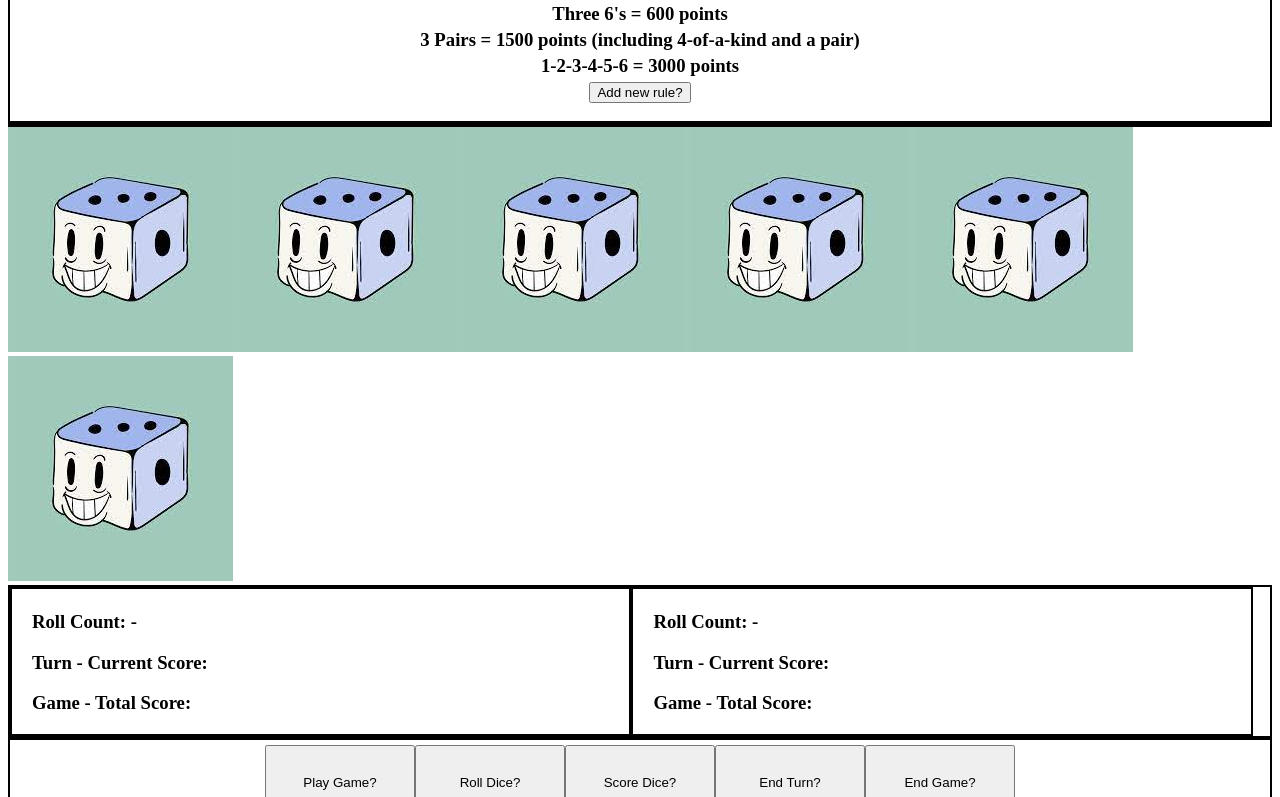
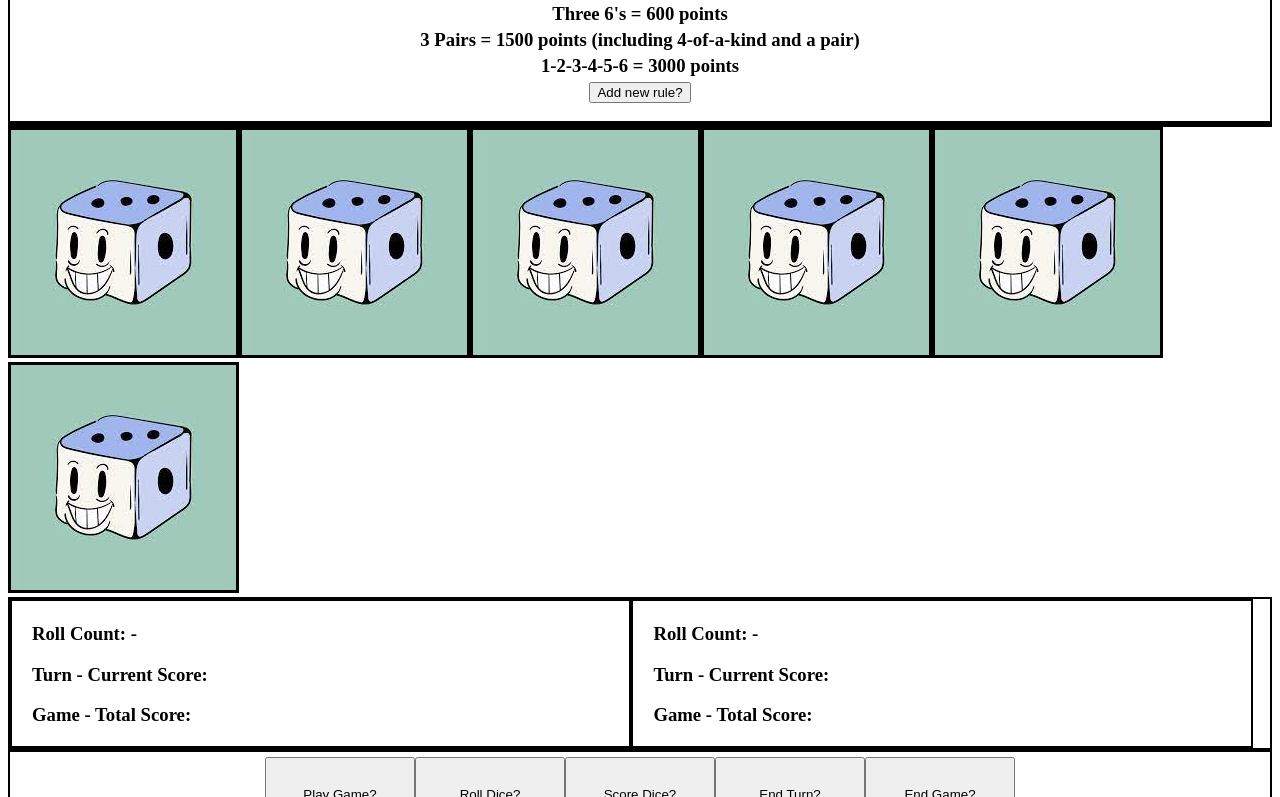
Before and after one commit to TerminatorJonny/FarkleFun, a Next.js app: page / in a window 1280 px wide. Shown: the part 622-1419 px from the top of the page. Built offline with nearby package versions, Linux system fonts and the light colour scheme.

Commit message:
Added dice components and also set up conditional selections

```diff
--- a/pages/DiceBox.js
+++ b/pages/DiceBox.js
@@ -1,22 +1,24 @@
 import React from "react";
+import DiceFive from "./diceFive";
+import DiceFour from "./diceFour";
+import DiceOne from "./DiceOne";
+import DiceSix from "./diceSix";
+import DiceThree from "./diceThree";
+import DiceTwo from "./diceTwo";
 
-const DiceBox = () => {
-
-
-
-    return (
-        <div className="box-dice">
-            <div className="diceshoe">
-                <img src="./images/df0.jfif" alt="dice-placeholder" className="dice1" />
-                <img src="./images/df0.jfif" alt="dice-placeholder" className="dice2" />
-                <img src="./images/df0.jfif" alt="dice-placeholder" className="dice3" />
-                <img src="./images/df0.jfif" alt="dice-placeholder" className="dice4" />
-                <img src="./images/df0.jfif" alt="dice-placeholder" className="dice5" />
-                <img src="./images/df0.jfif" alt="dice-placeholder" className="dice6" />
-            </div>
-        </div>
-    )
+const DiceBox = ({ selectDice, toggle }) => {
+  return (
+    <div className="box-dice">
+      <div className="diceshoe">
+        <DiceOne selectDice={selectDice} toggle={toggle} />
+        <DiceTwo selectDice={selectDice} toggle={toggle} />
+        <DiceThree selectDice={selectDice} toggle={toggle} />
+        <DiceFour selectDice={selectDice} toggle={toggle} />
+        <DiceFive selectDice={selectDice} toggle={toggle} />
+        <DiceSix selectDice={selectDice} toggle={toggle} />
+      </div>
+    </div>
+  );
 };
 
-
 export default DiceBox;
--- a/pages/PlayersBox.js
+++ b/pages/PlayersBox.js
@@ -3,12 +3,12 @@ import Player from "./Player";
 
 function PlayersBox(props) {
     var array = new Array(props.playercount);
-    console.log(array)
+    //console.log(array)
 //TODO - manipulate width to acount for number of players
     return (
         <div className="players-wrapper" style={{ display: "flex", border: "2px solid black" }}>
             {[...array].map((e, i) => {
-                console.log("hello")
+                //console.log("hello")
                 return (<div key={i} style={{ border: "2px solid black", width: "49%" }}>
                     <Player />
                 </div>);
--- /dev/null
+++ b/pages/diceFive.js
@@ -0,0 +1,15 @@
+import React from "react";
+
+const DiceFive = ({ selectDice, toggle }) => {
+  return (
+    <img
+      style={{ border: toggle ? "solid" : "dashed" }}
+      src="./images/df0.jfif"
+      alt="dice-placeholder"
+      className="dice5"
+      onClick={selectDice}
+    />
+  );
+};
+
+export default DiceFive;
--- /dev/null
+++ b/pages/diceFour.js
@@ -0,0 +1,15 @@
+import React from "react";
+
+const DiceFour = ({ selectDice, toggle }) => {
+  return (
+    <img
+      style={{ border: toggle ? "solid" : "dashed" }}
+      src="./images/df0.jfif"
+      alt="dice-placeholder"
+      className="dice4"
+      onClick={selectDice}
+    />
+  );
+};
+
+export default DiceFour;
--- /dev/null
+++ b/pages/diceOne.js
@@ -0,0 +1,15 @@
+import React from "react";
+
+const DiceOne = ({ selectDice, toggle }) => {
+  return (
+    <img
+      style={{ border: toggle ? "solid" : "dashed" }}
+      src="./images/df0.jfif"
+      alt="dice-placeholder"
+      className="dice1"
+      onClick={selectDice}
+    />
+  );
+};
+
+export default DiceOne;
--- /dev/null
+++ b/pages/diceSix.js
@@ -0,0 +1,15 @@
+import React from "react";
+
+const DiceSix = ({ selectDice, toggle }) => {
+  return (
+    <img
+      style={{ border: toggle ? "solid" : "dashed" }}
+      src="./images/df0.jfif"
+      alt="dice-placeholder"
+      className="dice6"
+      onClick={selectDice}
+    />
+  );
+};
+
+export default DiceSix;
--- /dev/null
+++ b/pages/diceThree.js
@@ -0,0 +1,15 @@
+import React from "react";
+
+const DiceThree = ({ selectDice, toggle }) => {
+  return (
+    <img
+      style={{ border: toggle ? "solid" : "dashed" }}
+      src="./images/df0.jfif"
+      alt="dice-placeholder"
+      className="dice3"
+      onClick={selectDice}
+    />
+  );
+};
+
+export default DiceThree;
--- /dev/null
+++ b/pages/diceTwo.js
@@ -0,0 +1,15 @@
+import React from "react";
+
+const DiceTwo = ({ selectDice, toggle }) => {
+  return (
+    <img
+      style={{ border: toggle ? "solid" : "dashed" }}
+      src="./images/df0.jfif"
+      alt="dice-placeholder"
+      className="dice2"
+      onClick={selectDice}
+    />
+  );
+};
+
+export default DiceTwo;
--- a/pages/index.js
+++ b/pages/index.js
@@ -1,4 +1,4 @@
-import React from "react";
+import React, { useState } from "react";
 import Header from "./Header";
 import Instruct from "./Instruct";
 import DiceBox from "./DiceBox";
@@ -6,20 +6,32 @@ import PlayersBox from "./PlayersBox";
 import ButtonBox from "./ButtonBox";
 import Footer from "./Footer";
 
-
 const App = () => {
+  const [selectedDice, setSelectedDice] = useState(true); //selectedDice is initially true and then false when a dice is selected
+  const [toggle, setToggle] = useState(true); //Updates CSS based on which dice is selected. to show which dice is kept.
+  const diceClick = () => {
+    setSelectedDice(!selectedDice);
+    setToggle(!toggle);
+  };
   return (
     <div className="flexbox-container">
-            <div className="flexbox-item flexbox-item-1" style={{ position: "relative", minHeight: "100vh" }}>
-            <Header/>
-            <Instruct/>
+      <div
+        className="flexbox-item flexbox-item-1"
+        style={{ position: "relative", minHeight: "100vh" }}
+      >
+        <Header />
+        <Instruct />
+        {selectedDice ? (
+          <DiceBox selectDice={diceClick} toggle={toggle} />
+        ) : (
           <DiceBox />
+        )}
         <PlayersBox playercount={2} />
         <ButtonBox />
-            <Footer/>
+        <Footer />
       </div>
     </div>
-)
+  );
 };
 
 export default App;
--- a/pages/rulesList.js
+++ b/pages/rulesList.js
@@ -62,16 +62,21 @@ const RulesList = () => {
       <div className="row mb-2 Text-center">
         <h5 className="themeFontColor">set of instructions</h5>
       </div>
-      <table className="table" style={{ textAlign: "center", display: "flex", justifyContent: "space-around" }}>
+      <table
+        className="table"
+        style={{
+          textAlign: "center",
+          display: "flex",
+          justifyContent: "space-around",
+        }}
+      >
         <tbody className="themeFontColor">
           {rules.map((r) => (
             <RuleRow key={r.id} rules={r} />
           ))}
         </tbody>
       </table>
-      <button onClick={addRule}>
-        Add new rule?
-      </button>
+      <button onClick={addRule}>Add new rule?</button>
     </>
   );
 };
```
Also changed, not shown: pages/dice.json (added, +28 -0 lines). Lines whose indentation alone changed are shown as unchanged.
